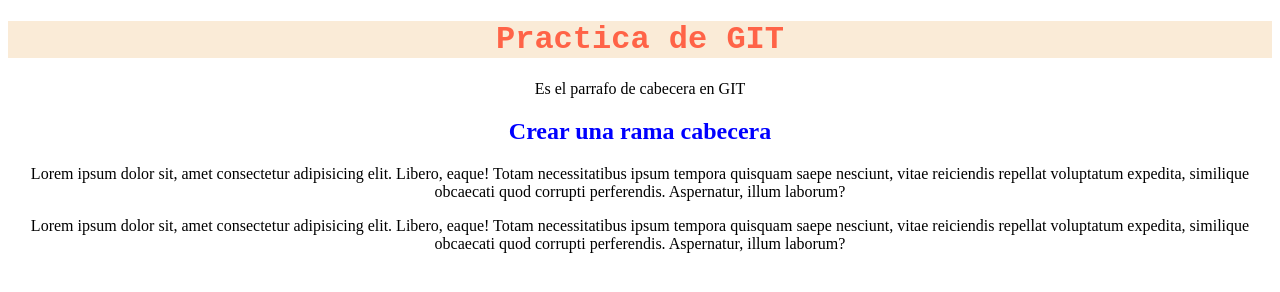
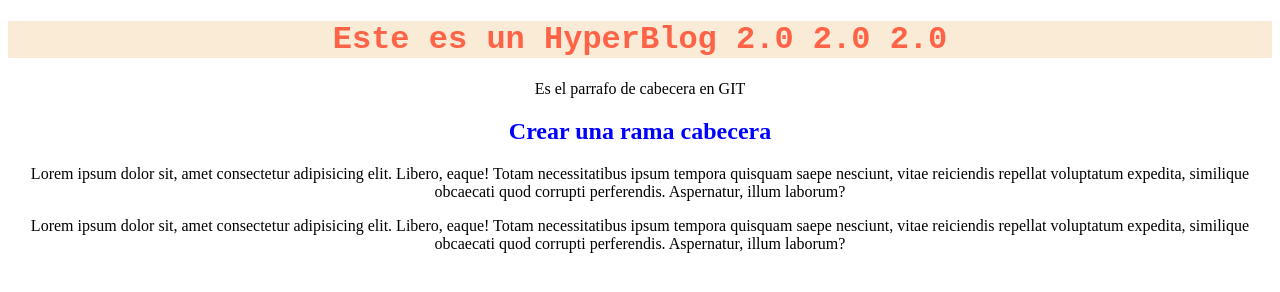
Before and after one commit to xavicci/JSEXCERSICE, a plain HTML site: page GIT/practica-reset/index.html in a window 1280 px wide. Drawn offline with Linux system fonts and the light colour scheme.

Commit message:
cambio en HyperBlog

```diff
--- a/GIT/practica-reset/index.html
+++ b/GIT/practica-reset/index.html
@@ -9,7 +9,7 @@
 </head>
 
 <body>
-    <h1>Practica de GIT</h1>
+    <h1>Este es un HyperBlog 2.0 2.0 2.0</h1>
     <p> Es el parrafo de cabecera en GIT</p>
     <h2>Crear una rama cabecera</h2>
     <p>Lorem ipsum dolor sit, amet consectetur adipisicing elit. Libero, eaque! Totam necessitatibus ipsum tempora
```
